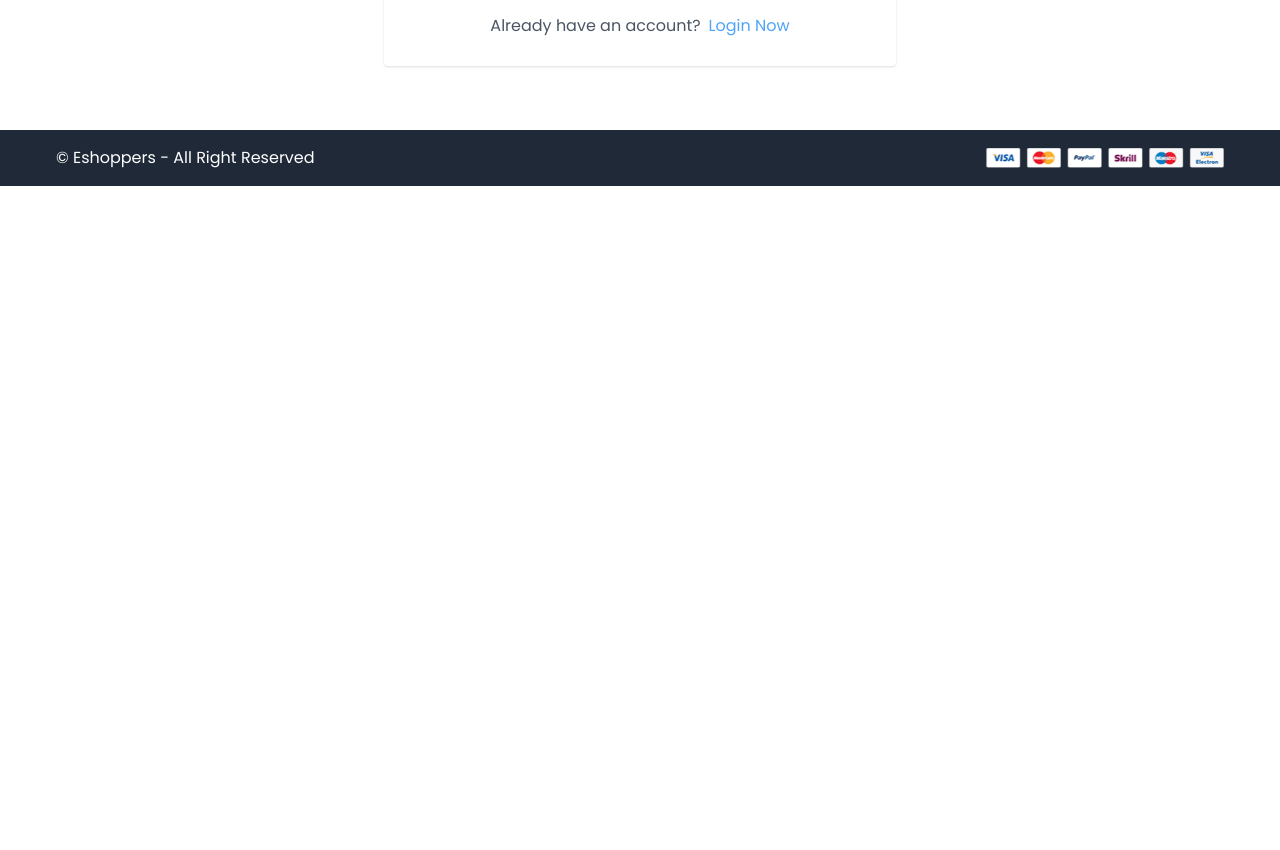
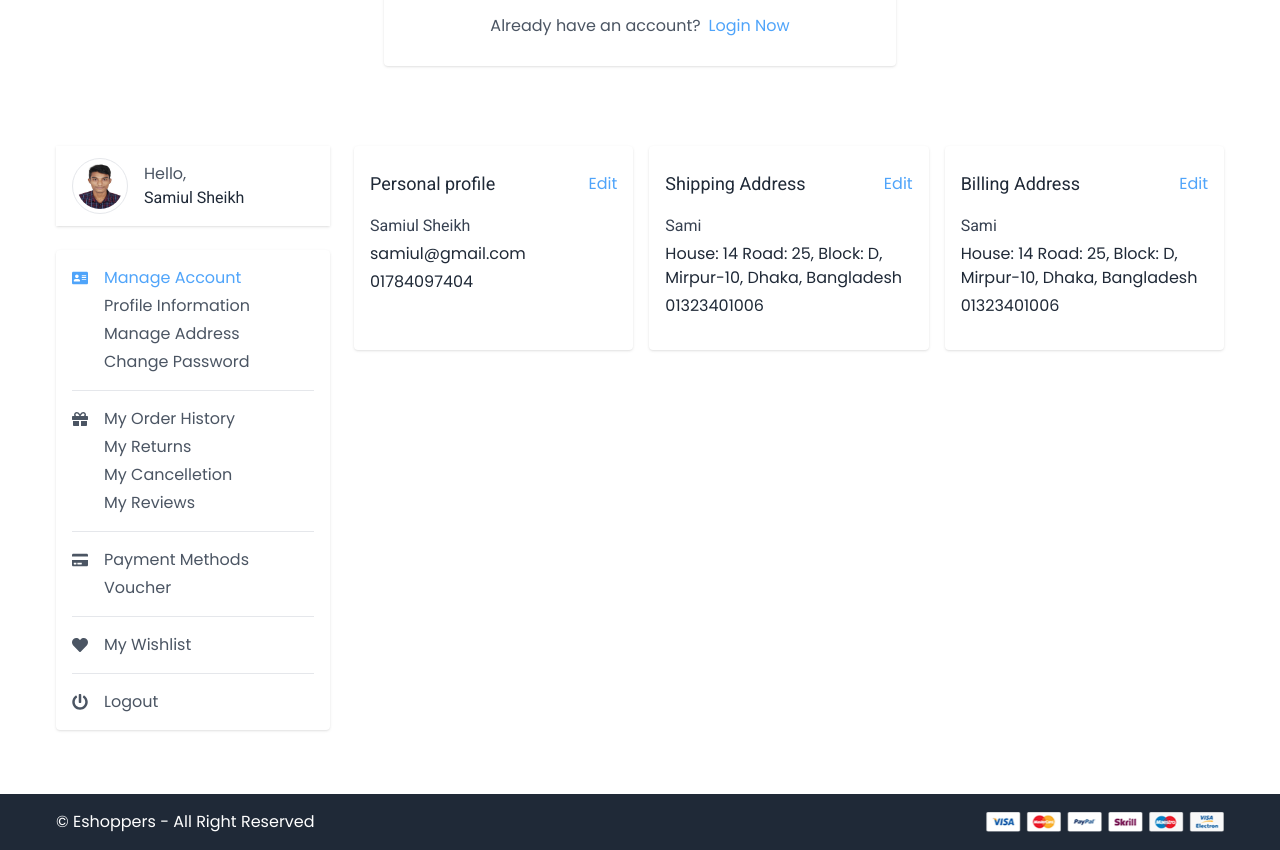
Before and after one commit to samiul-sheikh/eshoppers-client, a React (Create React App) app: page /account in a window 1280 px wide. Shown: the part 8040-8890 px from the top of the page. Before the commit the page ends 8226 px from the top, so only its background shows below. Built offline with nearby package versions, Linux system fonts and the light colour scheme.

Commit message:
create & design user account related components

```diff
--- /dev/null
+++ b/src/modules/account/components/manage-account.component.tsx
@@ -0,0 +1,40 @@
+import React from "react";
+import { FaAddressCard } from "react-icons/fa";
+
+interface ManageAccountComponentProps {}
+
+export const ManageAccountComponent: React.FC<ManageAccountComponentProps> = (
+  props: ManageAccountComponentProps
+) => {
+  return (
+    <div className="space-y-1 pl-8">
+      <a
+        href="/"
+        className="relative text-primary block font-medium capitalize transition"
+      >
+        <span className="absolute -left-8 top-1 text-base">
+          <FaAddressCard />
+        </span>
+        manage account
+      </a>
+      <a
+        href="/"
+        className="relative hover:text-primary block capitalize transition"
+      >
+        profile information
+      </a>
+      <a
+        href="/"
+        className="relative hover:text-primary block capitalize transition"
+      >
+        manage address
+      </a>
+      <a
+        href="/"
+        className="relative hover:text-primary block capitalize transition"
+      >
+        change password
+      </a>
+    </div>
+  );
+};
--- /dev/null
+++ b/src/modules/account/components/order-history.component.tsx
@@ -0,0 +1,40 @@
+import React from "react";
+import { FaGift } from "react-icons/fa";
+
+interface OrderHistoryComponentProps {}
+
+export const OrderHistoryComponent: React.FC<OrderHistoryComponentProps> = (
+  props: OrderHistoryComponentProps
+) => {
+  return (
+    <div className="space-y-1 pl-8 pt-4">
+      <a
+        href="/"
+        className="relative hover:text-primary block font-medium capitalize transition"
+      >
+        <span className="absolute -left-8 top-1 text-base">
+          <FaGift />
+        </span>
+        my order history
+      </a>
+      <a
+        href="/"
+        className="relative hover:text-primary block capitalize transition"
+      >
+        my returns
+      </a>
+      <a
+        href="/"
+        className="relative hover:text-primary block capitalize transition"
+      >
+        my cancelletion
+      </a>
+      <a
+        href="/"
+        className="relative hover:text-primary block capitalize transition"
+      >
+        my reviews
+      </a>
+    </div>
+  );
+};
--- /dev/null
+++ b/src/modules/account/components/payment-methods.component.tsx
@@ -0,0 +1,28 @@
+import React from "react";
+import { FaCreditCard } from "react-icons/fa";
+
+interface PaymentMethodComponentProps {}
+
+export const PaymentMethodComponent: React.FC<PaymentMethodComponentProps> = (
+  props: PaymentMethodComponentProps
+) => {
+  return (
+    <div className="space-y-1 pl-8 pt-4">
+      <a
+        href="/"
+        className="relative hover:text-primary block font-medium capitalize transition"
+      >
+        <span className="absolute -left-8 top-1 text-base">
+          <FaCreditCard />
+        </span>
+        payment methods
+      </a>
+      <a
+        href="/"
+        className="relative hover:text-primary block capitalize transition"
+      >
+        voucher
+      </a>
+    </div>
+  );
+};
--- /dev/null
+++ b/src/modules/account/components/user-account.component.tsx
@@ -0,0 +1,98 @@
+import React from "react";
+import { FaHeart, FaPowerOff } from "react-icons/fa";
+import { ManageAccountComponent } from "./manage-account.component";
+import { OrderHistoryComponent } from "./order-history.component";
+import { PaymentMethodComponent } from "./payment-methods.component";
+import { UserNameComponent } from "./user-name.component";
+
+interface UserAccountComponentProps {}
+
+export const UserAccountComponent: React.FC<UserAccountComponentProps> = (
+  props: UserAccountComponentProps
+) => {
+  return (
+    <div className="container grid grid-cols-12 items-start gap-6 pt-4 pb-16">
+      <div className="col-span-3">
+        <UserNameComponent />
+        <div className="mt-6 bg-white shadow rounded p-4 divide-y divide-gray-200 space-y-4 text-gray-600">
+          <ManageAccountComponent />
+          <OrderHistoryComponent />
+          <PaymentMethodComponent />
+          <div className="space-y-1 pl-8 pt-4">
+            <a
+              href="/"
+              className="relative hover:text-primary block font-medium capitalize transition"
+            >
+              <span className="absolute -left-8 top-1 text-base">
+                <FaHeart />
+              </span>
+              my wishlist
+            </a>
+          </div>
+          <div className="space-y-1 pl-8 pt-4">
+            <a
+              href="/"
+              className="relative hover:text-primary block font-medium capitalize transition"
+            >
+              <span className="absolute -left-8 top-1 text-base">
+                <FaPowerOff />
+              </span>
+              Logout
+            </a>
+          </div>
+        </div>
+      </div>
+      <div className="col-span-9 grid grid-cols-3 gap-4">
+        <div className="shadow rounded bg-white px-4 pt-6 pb-8">
+          <div className="flex justify-between items-center mb-4">
+            <h3 className="font-medium text-gray-800 text-lg">
+              Personal profile
+            </h3>
+            <a href="/" className="text-primary">
+              Edit
+            </a>
+          </div>
+          <div className="space-y-1">
+            <h4 className="text-gray-700 font-medium">Samiul Sheikh</h4>
+            <p className="text-gray-800">samiul@gmail.com</p>
+            <p className="text-gray-800">01784097404</p>
+          </div>
+        </div>
+        <div className="shadow rounded bg-white px-4 pt-6 pb-8">
+          <div className="flex justify-between items-center mb-4">
+            <h3 className="font-medium text-gray-800 text-lg">
+              Shipping Address
+            </h3>
+            <a href="/" className="text-primary">
+              Edit
+            </a>
+          </div>
+          <div className="space-y-1">
+            <h4 className="text-gray-700 font-medium">Sami</h4>
+            <p className="text-gray-800">
+              House: 14 Road: 25, Block: D, Mirpur-10, Dhaka, Bangladesh
+            </p>
+            <p className="text-gray-800">01323401006</p>
+          </div>
+        </div>
+        <div className="shadow rounded bg-white px-4 pt-6 pb-8">
+          <div className="flex justify-between items-center mb-4">
+            <h3 className="font-medium text-gray-800 text-lg">
+              Billing Address
+            </h3>
+            <a href="/" className="text-primary">
+              Edit
+            </a>
+          </div>
+          <div className="space-y-1">
+            <h4 className="text-gray-700 font-medium">Sami</h4>
+            <p className="text-gray-800">
+              House: 14 Road: 25, Block: D, Mirpur-10, Dhaka, Bangladesh
+            </p>
+            <p className="text-gray-800">01323401006</p>
+          </div>
+        </div>
+      </div>
+    </div>
+  );
+};
--- /dev/null
+++ b/src/modules/account/components/user-name.component.tsx
@@ -0,0 +1,24 @@
+import React from "react";
+import user from "../../../assets/others/Samiul.png";
+
+interface UserNameComponentProps {}
+
+export const UserNameComponent: React.FC<UserNameComponentProps> = (
+  props: UserNameComponentProps
+) => {
+  return (
+    <div className="px-4 py-3 shadow flex items-center gap-4">
+      <div className="text-shrink-0">
+        <img
+          src={user}
+          className="rounded-full h-14 w-14 border border-gray-200 p-1 object-cover"
+          alt="user"
+        />
+      </div>
+      <div className="flex-grow">
+        <p className="text-gray-600">Hello,</p>
+        <h4 className="text-gray-800 font-medium">Samiul Sheikh</h4>
+      </div>
+    </div>
+  );
+};
--- /dev/null
+++ b/src/modules/account/pages/user-account.page.tsx
@@ -0,0 +1,14 @@
+import React from "react";
+import { UserAccountComponent } from "../components/user-account.component";
+
+interface UserAccountPageProps {}
+
+export const UserAccountPage: React.FC<UserAccountPageProps> = (
+  props: UserAccountPageProps
+) => {
+  return (
+    <div>
+      <UserAccountComponent />
+    </div>
+  );
+};
--- a/src/modules/homepage/pages/homepage.page.tsx
+++ b/src/modules/homepage/pages/homepage.page.tsx
@@ -6,6 +6,7 @@ import { CopyrightComponent } from "../../core/components/copyright.component";
 import { ProductInformationComponent } from "../../product/components/product-information.component";
 import { LoginPage } from "../../authentication/pages/login.page";
 import { RegisterPage } from "../../authentication/pages/register.page";
+import { UserAccountPage } from "../../account/pages/user-account.page";
 
 interface HomepagePageProps {}
 
@@ -20,6 +21,7 @@ export const HomepagePage: React.FC<HomepagePageProps> = (
       <ProductInformationComponent />
       <LoginPage />
       <RegisterPage />
+      <UserAccountPage />
       <CopyrightComponent />
     </div>
   );
```
Also changed, not shown: src/assets/others/Samiul.png (added).
